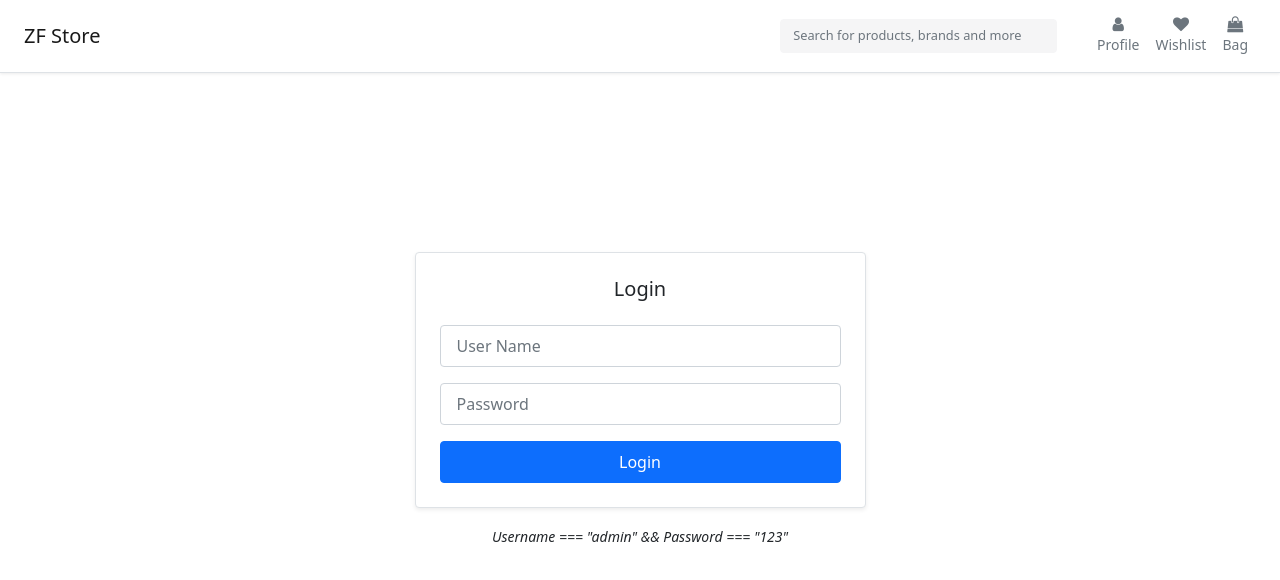
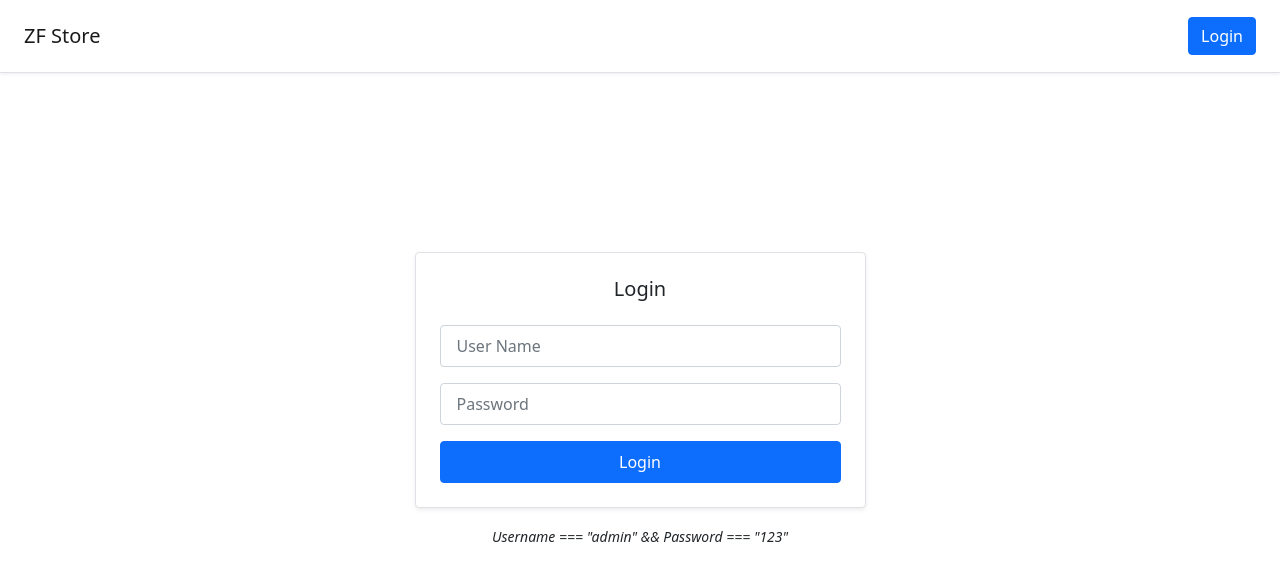
Before and after one commit to ramunaidubobbili/zf-store, a React (Create React App) app: page /login in a window 1280 px wide. Shown: the top 580 px of the page. Built offline with nearby package versions, Linux system fonts and the light colour scheme.

Commit message:
minar changes

```diff
--- a/src/components/admin/header.jsx
+++ b/src/components/admin/header.jsx
@@ -13,7 +13,7 @@ class AdminHeader extends React.Component{
                             </button>
                             <Link to={this.props.match.path} className="navbar-brand">ZF Admin</Link>
                             <div className="collapse navbar-collapse justify-content-end" id="navbarTogglerDemo03">
-                                <button onClick={this.props.signOut} className=" btn btn-link nav-link text-secondary text-center px-2 py-0">
+                                <button onClick={this.props.signOut} className=" btn btn-primary">
                                     Logout
                                 </button>
                             </div>
--- a/src/components/admin/users.jsx
+++ b/src/components/admin/users.jsx
@@ -17,13 +17,13 @@ class Users extends React.Component{
     fetchData = () => {
         ServiceRequest.getData()
         .then(response => {
-        this.setState({
-            data: response.data
-        });
-        console.log(response.data);
+            this.setState({
+                data: response.data
+            });
+            console.log(response.data);
         })
         .catch((e) => {
-        console.log(e);
+            console.log(e);
         });
     }
 
@@ -66,9 +66,9 @@ class Users extends React.Component{
                             {data.length !== 0 ?
                             data.map((item, index) => (
                             <tr key={index}>
-                                <td scope="row">{item.userid}</td>
+                                <td>{item.userid}</td>
                                 <td>{item.name}</td>
-                                <td><span className={"badge " + (item.status == "Active" ? "bg-success" : "bg-warning text-dark")}>{item.status}</span></td>
+                                <td><span className={"badge " + (item.status === "Active" ? "bg-success" : "bg-warning text-dark")}>{item.status}</span></td>
                             </tr>
                             ))
                             :
--- a/src/components/header.jsx
+++ b/src/components/header.jsx
@@ -21,26 +21,10 @@ class Header extends React.Component{
                                 </button>
                                 <Link to="/" className="navbar-brand">ZF Store</Link>
                                 <div className="collapse navbar-collapse justify-content-end" id="navbarTogglerDemo03">
-                                    <form className="d-flex w-25 me-4">
-                                        <input className="form-control search-control me-2" type="search" placeholder="Search for products, brands and more" aria-label="Search"/>
-                                    </form>
                                     <ul className="nav col-12 col-lg-auto my-2 justify-content-center my-md-0 text-small">
                                         <li>
-                                            <Link to="/" className="nav-link text-secondary text-center px-2 py-0">
-                                                <i className="fa fa-user d-block mx-auto"></i>
-                                                <small>Profile</small>
-                                            </Link>
-                                        </li>
-                                        <li>
-                                            <Link to="/" className="nav-link text-secondary text-center px-2 py-0">
-                                                <i className="fa fa-heart d-block mx-auto"></i>
-                                                <small>Wishlist</small>
-                                            </Link>
-                                        </li>
-                                        <li>
-                                            <Link to="/" className="nav-link text-secondary text-center px-2 py-0">
-                                                <i className="fa fa-shopping-bag d-block mx-auto"></i>
-                                                <small>Bag</small>
+                                            <Link to="/" className="btn btn-primary">
+                                                Login
                                             </Link>
                                         </li>
                                     </ul>
```
